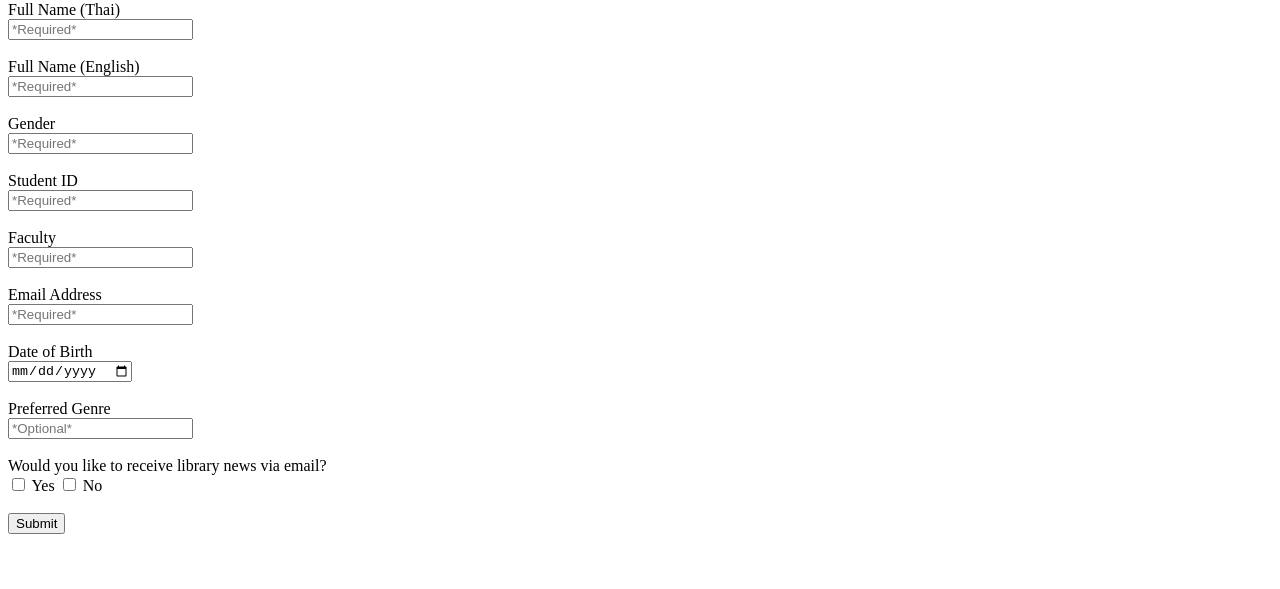
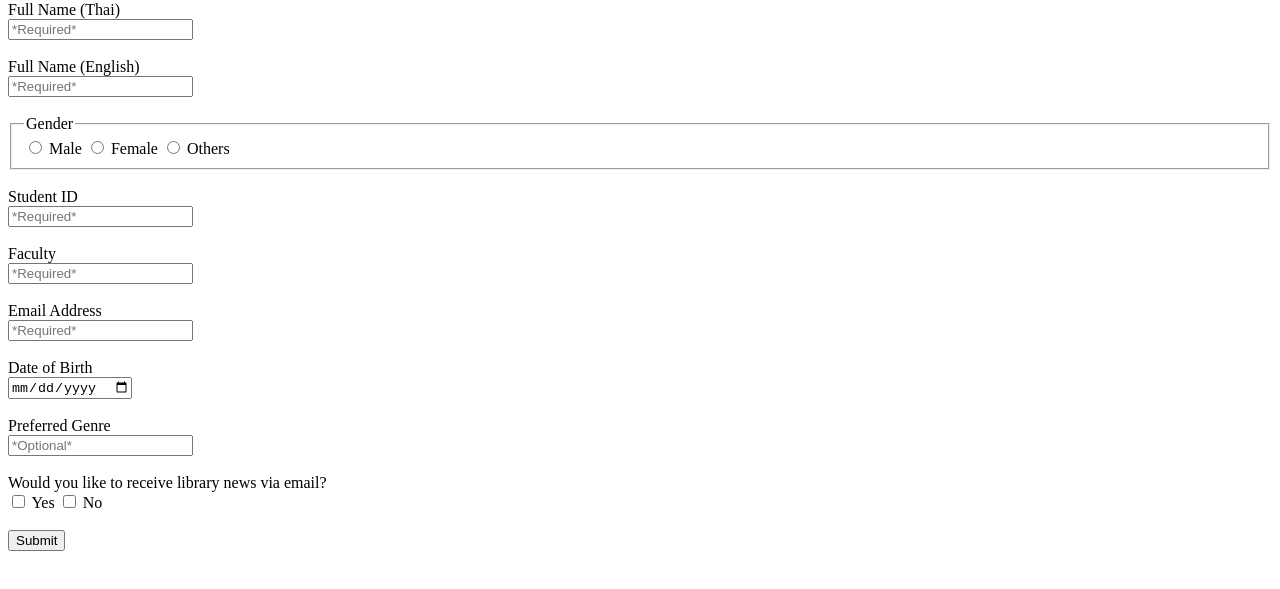
Before and after one commit to PontakornKas/6709616665_LibraryMembershipApplicationForm, a plain HTML site: page index.html in a window 1280 px wide. Shown: the part 79-668 px from the top of the page. Drawn offline with Linux system fonts and the light colour scheme.

Commit message:
Make changes to index.html

```diff
--- a/index.html
+++ b/index.html
@@ -9,6 +9,8 @@
 
     <h1>Library Membership Registration</h1>
 
+    <div class="form-container">
+
         <form>
 
             <label for="Thai Full Name">Full Name (Thai)</label><br>
@@ -17,17 +19,26 @@
             <label for="English Full Name">Full Name (English)</label><br>
             <input type="text" id="EnglishFullname" name="EnglishFullname" required placeholder="*Required*" /><br><br>
 
-        <label for="Gender">Gender</label><br>
-        <input type="text" id="Gender" name="Gender" required placeholder="*Required*" /><br><br>
+            <fieldset>
+                <legend>Gender</legend>
+                <input type="radio" id="male" name="gender" value="Male" required>
+                <label for="male">Male</label>
+
+                <input type="radio" id="female" name="gender" value="Female" required>
+                <label for="female">Female</label>
+
+                <input type="radio" id="female" name="gender" value="Female" required>
+                <label for="female">Others</label>
+            </fieldset><br>
 
             <label for="StudentID">Student ID</label><br>
-        <input type="text" id="StudentID" name="StudentID" required placeholder="*Required*" /><br><br>
+            <input type="number" id="StudentID" name="StudentID" required placeholder="*Required*" /><br><br>
 
             <label for="Faculty">Faculty</label><br>
             <input type="text" id="Faculty" name="Faculty" required placeholder="*Required*" /><br><br>
 
             <label for="EmailAddress">Email Address</label><br>
-        <input type="text" id="EmailAddress" name="EmailAddress" required placeholder="*Required*" /><br><br>
+            <input type="email" id="EmailAddress" name="EmailAddress" required placeholder="*Required*" /><br><br>
 
             <label for="DoB">Date of Birth</label><br>
             <input type="date" id="DoB" name="DoB"/><br><br>
@@ -45,6 +56,8 @@
 
         </form>
 
+    </div>
+
 
 </body>
 </html>
```
Lines whose indentation alone changed are shown as unchanged.
